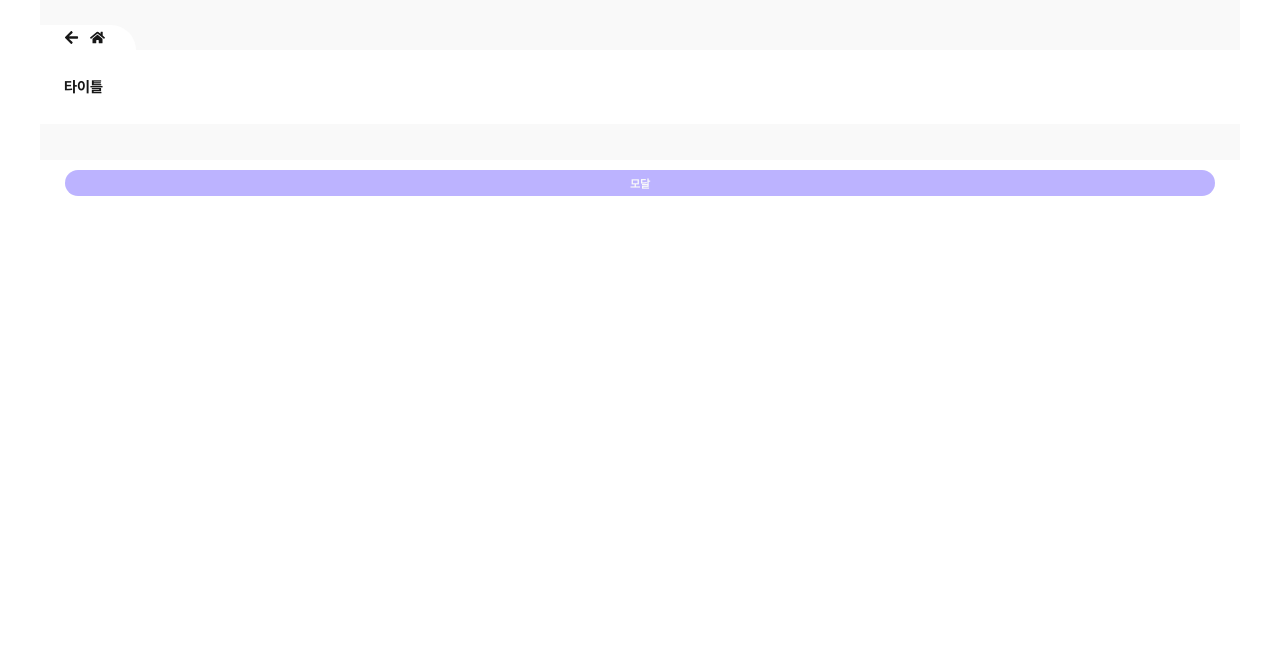
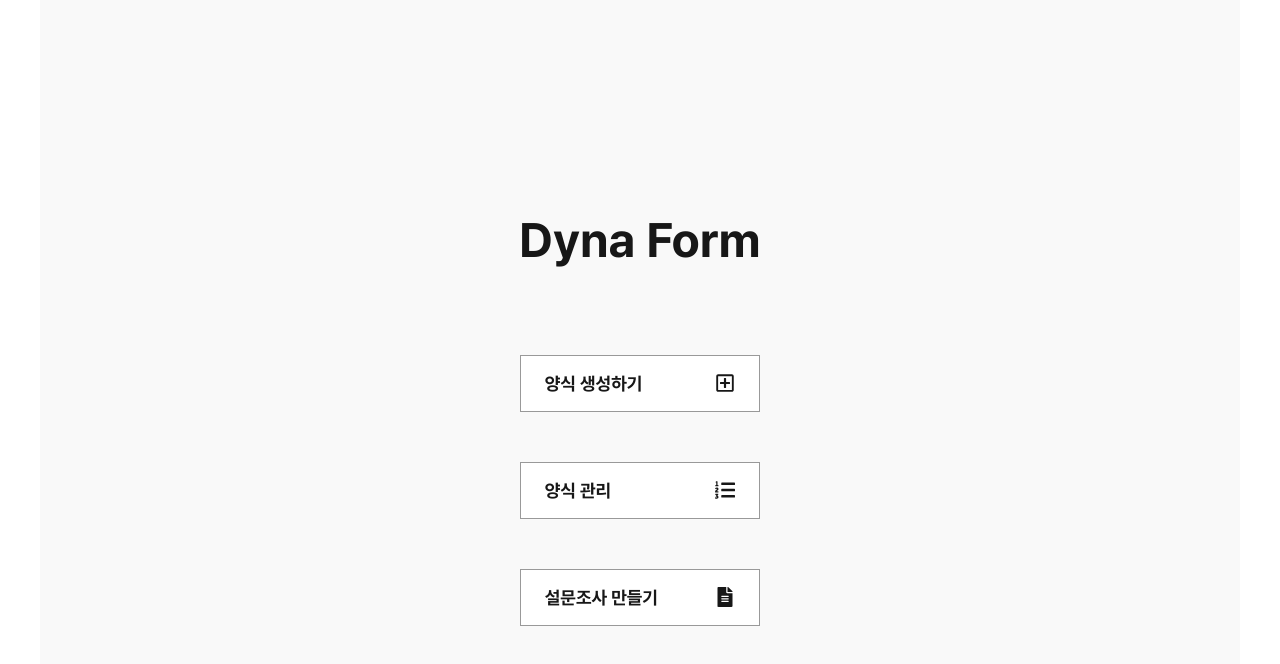
Before and after one commit to wisberry2022/Dynamo-Form, a Next.js app: page / in a window 1280 px wide. Shown: the top 664 px of the page. Built offline with nearby package versions, Linux system fonts and the light colour scheme.

Commit message:
main page

```diff
--- /dev/null
+++ b/src/2_pages/index/index.ts
@@ -0,0 +1 @@
+export { Index } from "./ui/Index";
--- /dev/null
+++ b/src/2_pages/index/ui/Index.tsx
@@ -0,0 +1,19 @@
+import { FC } from "react";
+import styles from "./styles/Index.module.css";
+import { FaFileAlt, FaListOl, FaRegPlusSquare } from "react-icons/fa";
+import { SquareButton } from "@/6_shared";
+
+export const Index: FC = () => {
+  return (
+    <>
+      <div className={styles.titleBox}>
+        <h1>Dyna Form</h1>
+      </div>
+      <div className={styles.btnBox}>
+        <SquareButton title="양식 생성하기" icon={<FaRegPlusSquare />} />
+        <SquareButton title="양식 관리" icon={<FaListOl />} />
+        <SquareButton title="설문조사 만들기" icon={<FaFileAlt />} />
+      </div>
+    </>
+  );
+};
--- /dev/null
+++ b/src/2_pages/index/ui/styles/Index.module.css
@@ -0,0 +1,18 @@
+.titleBox {
+  padding: 3.6rem 0;
+  margin-bottom: 5rem;
+
+  h1 {
+    text-align: center;
+    font-size: 4.8rem;
+    width: 100%;
+  }
+}
+
+.btnBox {
+  display: flex;
+  flex-direction: column;
+  justify-content: space-between;
+  align-items: center;
+  gap: 5rem;
+}
--- /dev/null
+++ b/src/6_shared/ui/button/SquareButton.tsx
@@ -0,0 +1,20 @@
+import { cloneElement, FC, ReactElement, ReactNode } from "react";
+import styles from "./button.module.css";
+
+type SquareButtonProps = {
+  title: string;
+  icon: ReactNode;
+};
+
+export const SquareButton: FC<SquareButtonProps> = (props) => {
+  const { title, icon } = props;
+
+  return (
+    <div className={styles.squaredBtn}>
+      <div>
+        <strong>{title}</strong>
+        {cloneElement(icon as ReactElement<any>, { className: styles.icon })}
+      </div>
+    </div>
+  );
+};
--- a/src/6_shared/ui/button/button.module.css
+++ b/src/6_shared/ui/button/button.module.css
@@ -33,3 +33,28 @@
   color: #f9f9f9;
   background-color: #b3d3ff;
 }
+
+.squaredBtn {
+  border: 0.1rem solid #999;
+  padding: 1.7rem 0;
+  background-color: #fff;
+  width: 20%;
+  cursor: pointer;
+
+  div {
+    margin: 0 auto;
+    display: flex;
+    justify-content: space-between;
+    align-items: center;
+    width: 80%;
+
+    strong {
+      font-size: 1.8rem;
+    }
+
+    strong + svg {
+      width: 2rem;
+      height: 2rem;
+    }
+  }
+}
--- a/src/6_shared/ui/button/index.ts
+++ b/src/6_shared/ui/button/index.ts
@@ -1 +1,2 @@
 export { Button } from "./Button";
+export { SquareButton } from "./SquareButton";
--- /dev/null
+++ b/src/6_shared/ui/layout/MainLayout.tsx
@@ -0,0 +1,12 @@
+import { FC, ReactNode } from "react";
+import { Container } from "./Container";
+
+type MainLayoutProps = {
+  children: ReactNode;
+};
+
+export const MainLayout: FC<MainLayoutProps> = (props) => {
+  const { children } = props;
+
+  return <Container>hi</Container>;
+};
--- a/src/6_shared/ui/layout/index.ts
+++ b/src/6_shared/ui/layout/index.ts
@@ -1,3 +1,4 @@
 export { Container } from "./Container";
 export { PageLayout } from "./PageLayout";
 export { Paper } from "./Paper";
+export { MainLayout } from "./MainLayout";
--- a/src/pages/index.tsx
+++ b/src/pages/index.tsx
@@ -1,55 +1,13 @@
-import {
-  Button,
-  Dialog,
-  DialogBody,
-  DialogFooter,
-  DialogHeader,
-  PageLayout,
-  PageWithLayout,
-  PopupTrigger,
-  Toast,
-} from "@/6_shared";
+import { Index } from "@/2_pages/index";
+import { Container, PageWithLayout } from "@/6_shared";
 import { FC, useState } from "react";
 
-type TestPopupProps = {
-  open?: boolean;
-  onClose?: () => void;
-};
-
-const TestPopup: FC<TestPopupProps> = (props) => {
-  const { open, onClose } = props;
+const Page: PageWithLayout = () => {
   return (
-    <Dialog open={open} size="small" onClose={onClose}>
-      <DialogHeader title="헤더 제목" />
-      <DialogBody>
-        <div>hi</div>
-      </DialogBody>
-      <DialogFooter align="right">
-        <div
-          style={{
-            display: "flex",
-            gap: ".5rem",
-            justifyContent: "flex-end",
-          }}
-        >
-          <Button onClick={() => {}}>확인</Button>
-          <Button onClick={() => {}} variant="brighten">
-            취소
-          </Button>
-        </div>
-      </DialogFooter>
-    </Dialog>
+    <Container>
+      <Index />
+    </Container>
   );
 };
 
-const Page: PageWithLayout = () => {
-  return (
-    <div>
-      <PopupTrigger trigger={<Button>모달</Button>} popup={<TestPopup />} />
-    </div>
-  );
-};
-
-Page.getLayout = (page) => <PageLayout>{page}</PageLayout>;
-
 export default Page;
```
